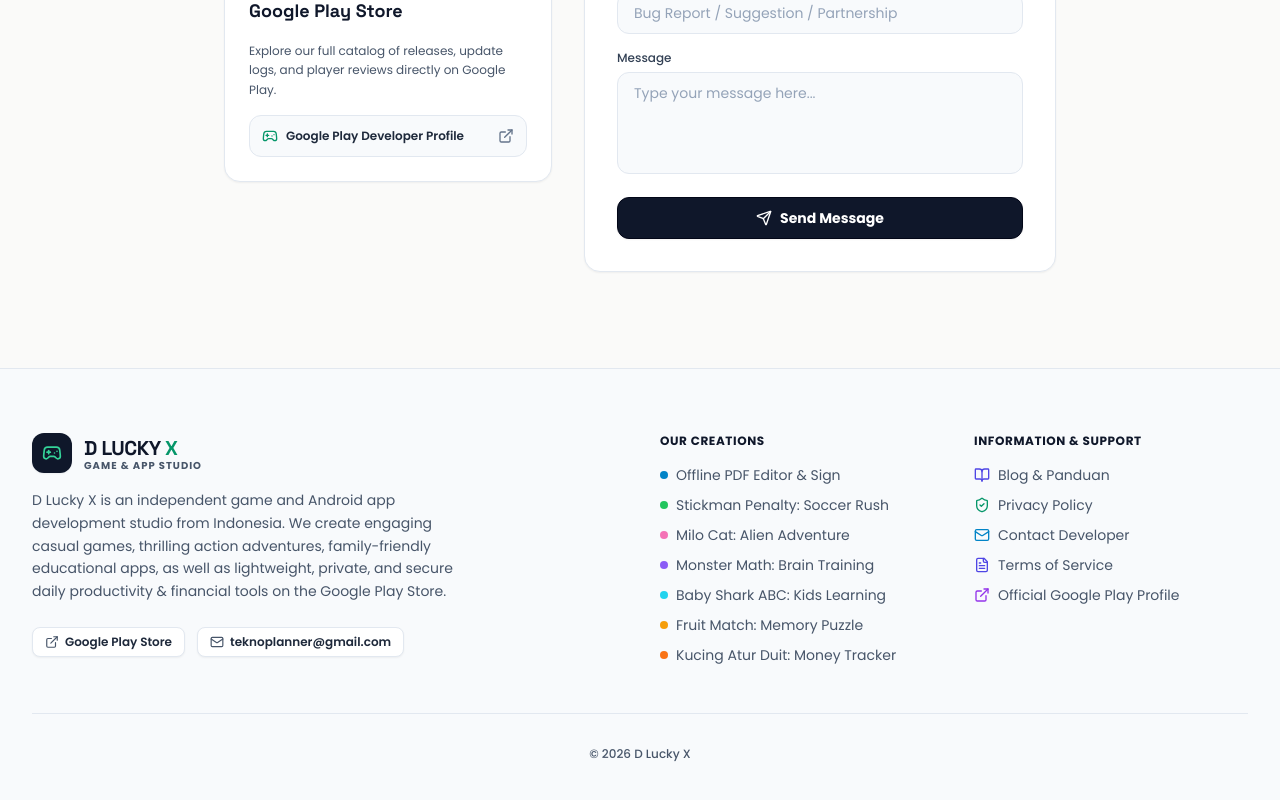
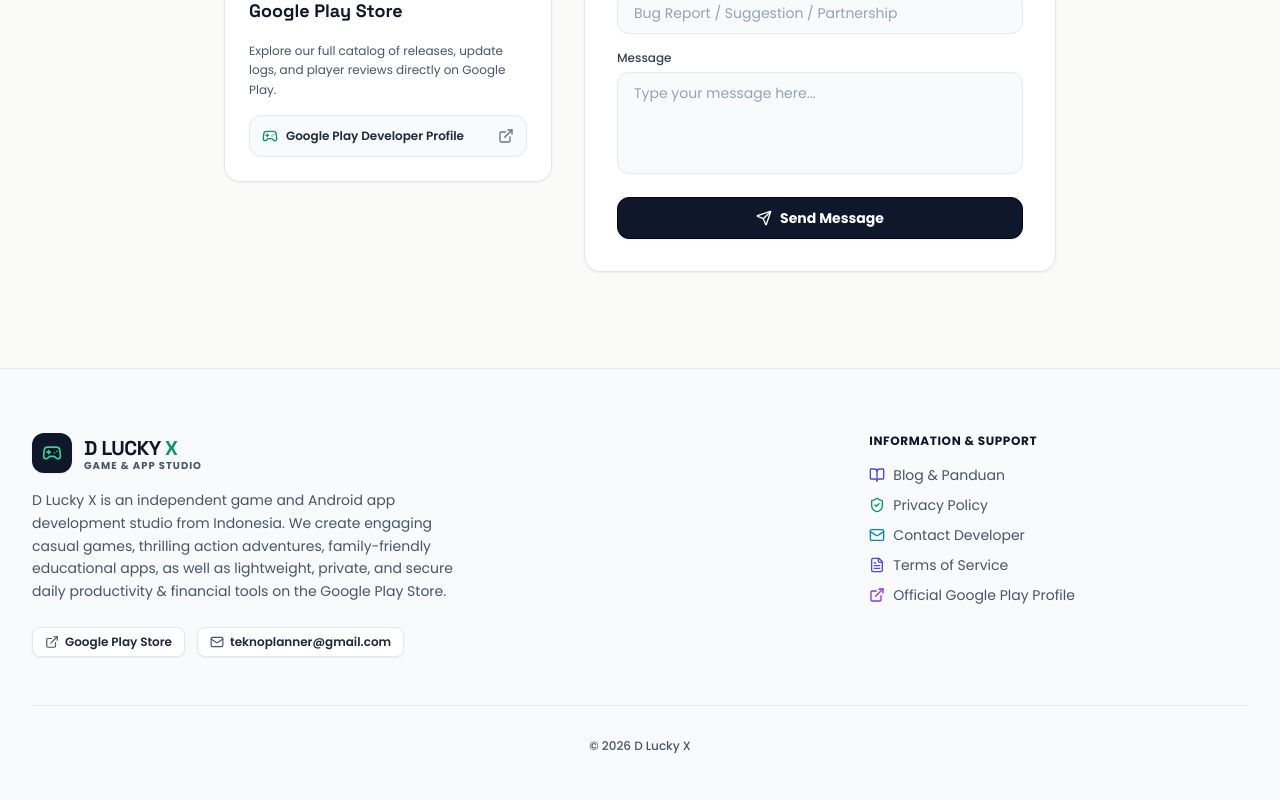
Before and after one commit to teknoplanner/dlux, a Next.js app: page /contact in a window 1280 px wide. Shown: the part 648-1448 px from the top of the page. Built offline with nearby package versions, Linux system fonts and the light colour scheme.

Commit message:
refactor(footer): remove Our Creations section

```diff
--- a/src/components/layout/Footer.tsx
+++ b/src/components/layout/Footer.tsx
@@ -1,13 +1,13 @@
 import React from "react";
 import Link from "next/link";
 import { Gamepad2, Mail, ExternalLink, ShieldCheck, FileText, BookOpen } from "lucide-react";
-import { apps, developer } from "@/data/apps";
+import { developer } from "@/data/apps";
 
 export const Footer: React.FC = () => {
   return (
     <footer className="bg-slate-50 border-t border-slate-200 pt-16 pb-12 relative overflow-hidden text-slate-700">
       <div className="max-w-7xl mx-auto px-4 sm:px-6 lg:px-8 relative z-10">
-        <div className="grid grid-cols-1 md:grid-cols-4 gap-10 pb-12 border-b border-slate-200">
+        <div className="grid grid-cols-1 md:grid-cols-3 gap-10 pb-12 border-b border-slate-200">
           {/* Col 1: Studio Info */}
           <div className="md:col-span-2 space-y-4">
             <Link href="/" className="flex items-center gap-3">
@@ -46,30 +46,7 @@
             </div>
           </div>
 
-          {/* Col 2: Games & Apps List */}
-          <div>
-            <h4 className="text-xs font-bold uppercase tracking-wider text-slate-900 mb-4">
-              Our Creations
-            </h4>
-            <ul className="space-y-2.5">
-              {apps.map((app) => (
-                <li key={app.slug}>
-                  <Link
-                    href={`/apps/${app.slug}`}
-                    className="text-sm text-slate-600 hover:text-slate-900 transition-colors flex items-center gap-2"
-                  >
-                    <span
-                      className="w-2 h-2 rounded-full shrink-0"
-                      style={{ backgroundColor: app.color }}
-                    />
-                    <span className="truncate">{app.name}</span>
-                  </Link>
-                </li>
-              ))}
-            </ul>
-          </div>
-
-          {/* Col 3: Legal & Resources */}
+          {/* Col 2: Legal & Resources */}
           <div>
             <h4 className="text-xs font-bold uppercase tracking-wider text-slate-900 mb-4">
               Information &amp; Support
```
